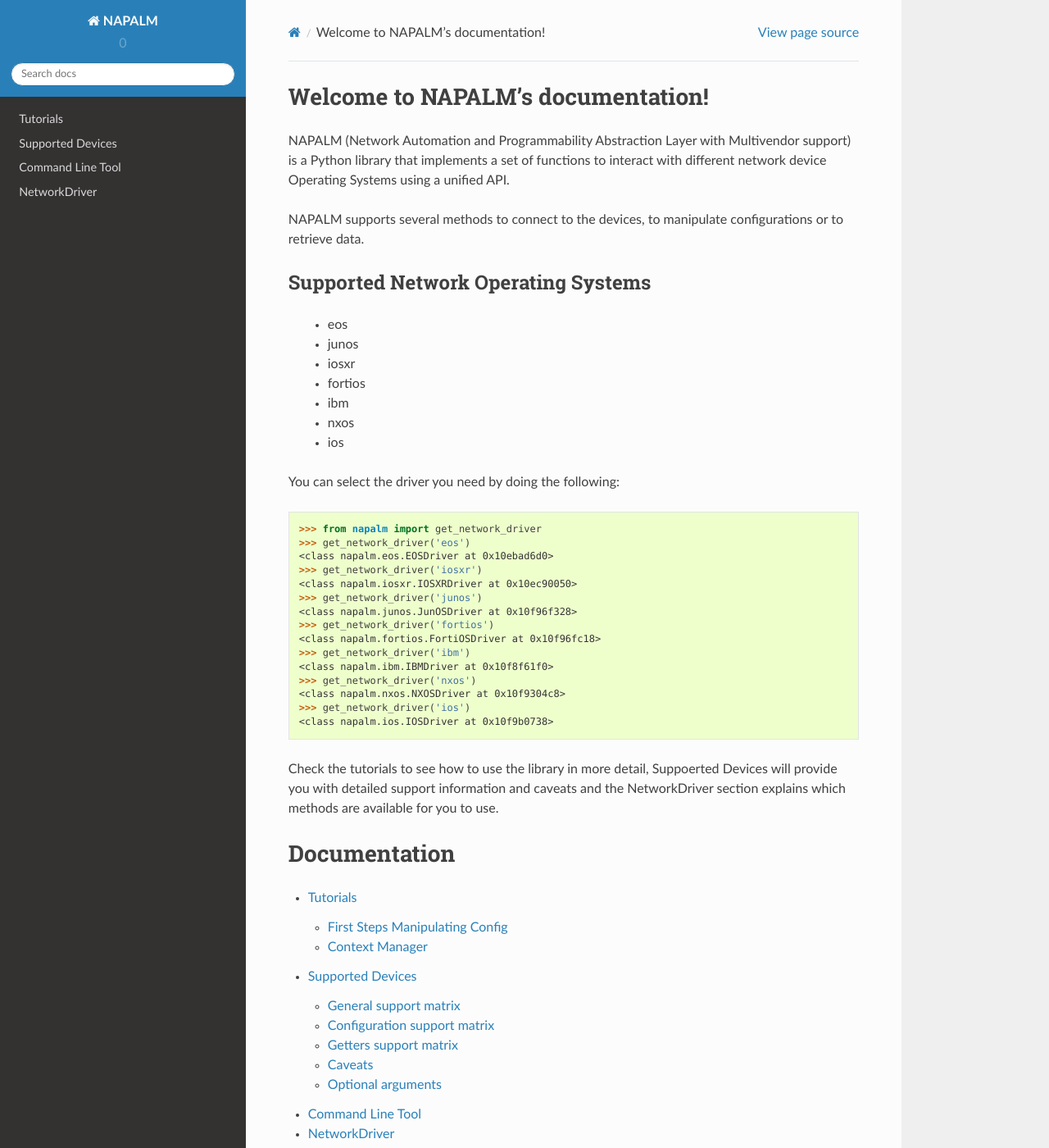
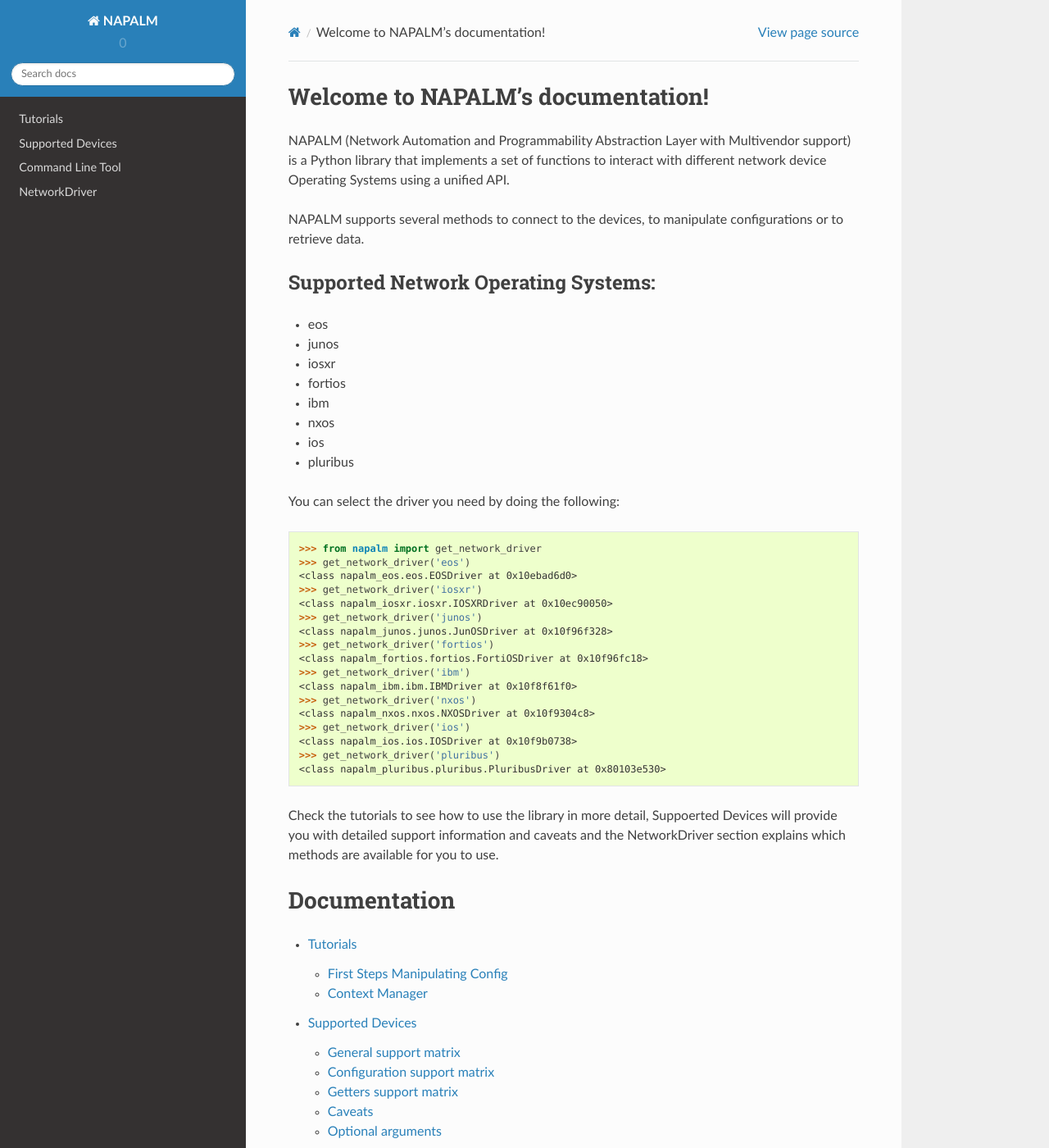
Before and after one commit to napalm-automation/napalm, a Sphinx documentation site: the page built from docs/index.rst, in a window 1280 px wide and 1400 px high. Shown: the whole window at 82% size. Built offline with Sphinx 7.4.7 and the Read the Docs theme 2.0.0, drawn with Linux system fonts in a browser that asks for light colours.

Commit message:
Add Pluribus

```diff
--- a/docs/index.rst
+++ b/docs/index.rst
@@ -10,34 +10,40 @@
 
 NAPALM supports several methods to connect to the devices, to manipulate configurations or to retrieve data.
 
-Supported Network Operating Systems
------------------------------------
+Supported Network Operating Systems:
+------------------------------------
 
- * eos
- * junos
- * iosxr
- * fortios
- * ibm
- * nxos
- * ios
+* eos
+* junos
+* iosxr
+* fortios
+* ibm
+* nxos
+* ios
+* pluribus
 
-You can select the driver you need by doing the following::
+You can select the driver you need by doing the following:
 
-    >>> from napalm import get_network_driver
-    >>> get_network_driver('eos')
-    <class napalm.eos.EOSDriver at 0x10ebad6d0>
-    >>> get_network_driver('iosxr')
-    <class napalm.iosxr.IOSXRDriver at 0x10ec90050>
-    >>> get_network_driver('junos')
-    <class napalm.junos.JunOSDriver at 0x10f96f328>
-    >>> get_network_driver('fortios')
-    <class napalm.fortios.FortiOSDriver at 0x10f96fc18>
-    >>> get_network_driver('ibm')
-    <class napalm.ibm.IBMDriver at 0x10f8f61f0>
-    >>> get_network_driver('nxos')
-    <class napalm.nxos.NXOSDriver at 0x10f9304c8>
-    >>> get_network_driver('ios')
-    <class napalm.ios.IOSDriver at 0x10f9b0738>
+.. code-block:: python
+
+   >>> from napalm import get_network_driver
+   >>> get_network_driver('eos')
+   <class napalm_eos.eos.EOSDriver at 0x10ebad6d0>
+   >>> get_network_driver('iosxr')
+   <class napalm_iosxr.iosxr.IOSXRDriver at 0x10ec90050>
+   >>> get_network_driver('junos')
+   <class napalm_junos.junos.JunOSDriver at 0x10f96f328>
+   >>> get_network_driver('fortios')
+   <class napalm_fortios.fortios.FortiOSDriver at 0x10f96fc18>
+   >>> get_network_driver('ibm')
+   <class napalm_ibm.ibm.IBMDriver at 0x10f8f61f0>
+   >>> get_network_driver('nxos')
+   <class napalm_nxos.nxos.NXOSDriver at 0x10f9304c8>
+   >>> get_network_driver('ios')
+   <class napalm_ios.ios.IOSDriver at 0x10f9b0738>
+   >>> get_network_driver('pluribus')
+   <class napalm_pluribus.pluribus.PluribusDriver at 0x80103e530>
+
 
 Check the tutorials to see how to use the library in more detail, Suppoerted Devices will provide you with detailed support information and caveats and the NetworkDriver section explains which methods are available for you to use.
 
```
